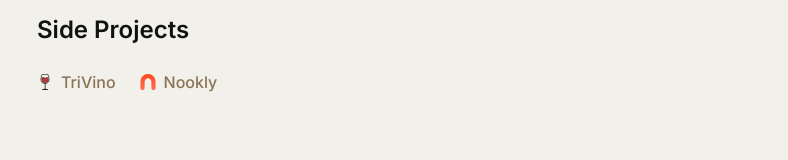
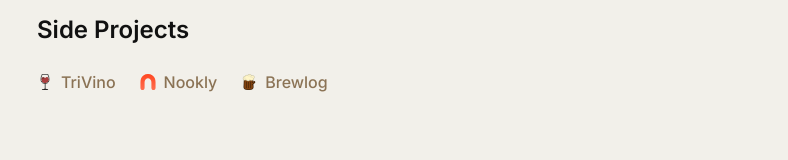
Before and after one commit to mattcollie/mattcollecutt.com, a SvelteKit app in the folder ui/portfolio/: page / in a window 1280 px wide. Shown: the part 1251-1411 px from the top of the page, without its empty margins (243-1031 px from the left). Built offline with nearby package versions, Linux system fonts and the light colour scheme; no server answers.

Commit message:
Update portfolio: add Brewlog side project link and icon

```diff
--- a/ui/portfolio/src/routes/+page.svelte
+++ b/ui/portfolio/src/routes/+page.svelte
@@ -81,6 +81,10 @@
 				<img src="/images/nookly.svg" alt="" class="w-4 h-4 shrink-0" />
 				<span class="hp-a font-medium">Nookly</span>
 			</a>
+			<a class="inline-flex items-center gap-2 hover:text-black transition-colors text-grey" href="https://brewlog.co.nz" target="_blank" rel="noopener noreferrer">
+				<img src="/images/brewlog.png" alt="" class="w-4 h-4 shrink-0" />
+				<span class="hp-a font-medium">Brewlog</span>
+			</a>
 		</div>
 	</div>
 </section>
```
Also changed, not shown: ui/portfolio/static/images/brewlog.png (added).
